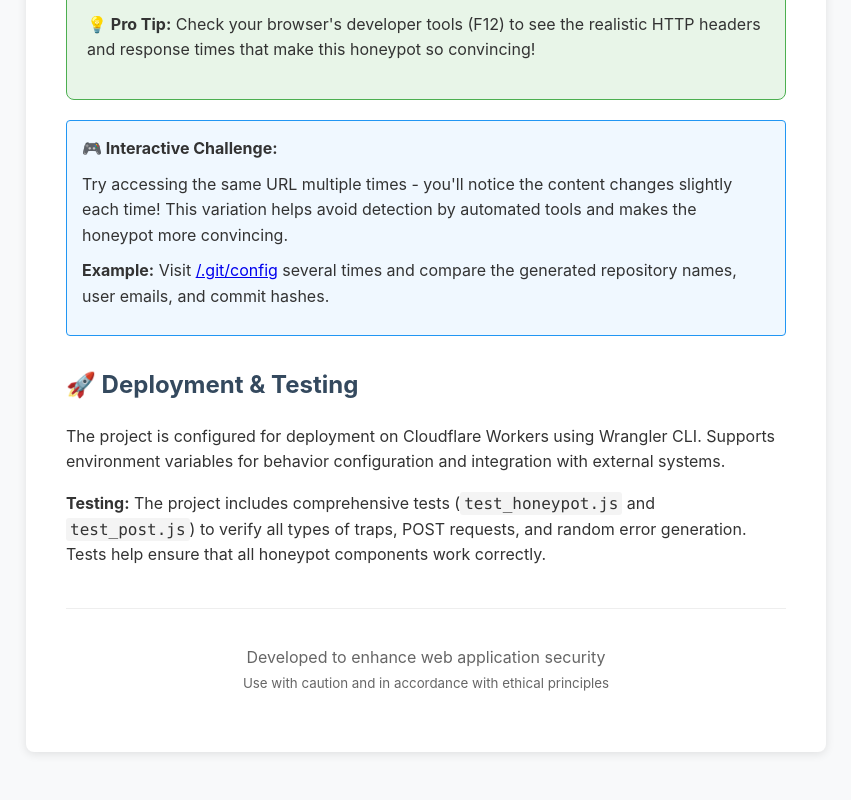
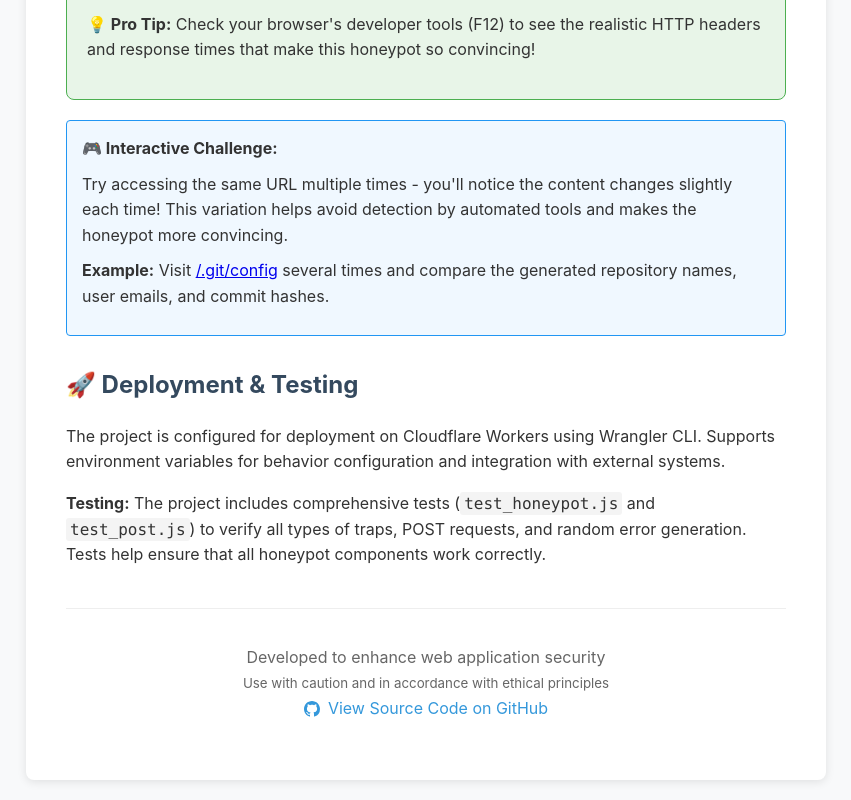
Before and after one commit to SecH0us3/honeypot, a website: page static/index.html in a window 1280 px wide. Shown: the part 3813-4613 px from the top of the page, without its empty margins (214-1065 px from the left). Before the commit the page ends 4585 px from the top, so only its background shows below. Drawn offline with Linux system fonts and the light colour scheme.

Commit message:
Add GitHub source code link to footer

```diff
--- a/static/index.html
+++ b/static/index.html
@@ -303,7 +303,19 @@
 			<div class="footer">
 				<p>
 					Developed to enhance web application security<br />
-					<small>Use with caution and in accordance with ethical principles</small>
+					<small>Use with caution and in accordance with ethical principles</small><br />
+					<a
+						href="https://github.com/SecH0us3/honeypot"
+						target="_blank"
+						style="color: #3498db; text-decoration: none; display: inline-flex; align-items: center; gap: 8px"
+					>
+						<svg width="16" height="16" fill="currentColor" viewBox="0 0 16 16">
+							<path
+								d="M8 0C3.58 0 0 3.58 0 8c0 3.54 2.29 6.53 5.47 7.59.4.07.55-.17.55-.38 0-.19-.01-.82-.01-1.49-2.01.37-2.53-.49-2.69-.94-.09-.23-.48-.94-.82-1.13-.28-.15-.68-.52-.01-.53.63-.01 1.08.58 1.23.82.72 1.21 1.87.87 2.33.66.07-.52.28-.87.51-1.07-1.78-.2-3.64-.89-3.64-3.95 0-.87.31-1.59.82-2.15-.08-.2-.36-1.02.08-2.12 0 0 .67-.21 2.2.82.64-.18 1.32-.27 2-.27.68 0 1.36.09 2 .27 1.53-1.04 2.2-.82 2.2-.82.44 1.1.16 1.92.08 2.12.51.56.82 1.27.82 2.15 0 3.07-1.87 3.75-3.65 3.95.29.25.54.73.54 1.48 0 1.07-.01 1.93-.01 2.2 0 .21.15.46.55.38A8.012 8.012 0 0 0 16 8c0-4.42-3.58-8-8-8z"
+							/>
+						</svg>
+						View Source Code on GitHub
+					</a>
 				</p>
 			</div>
 		</div>
```
